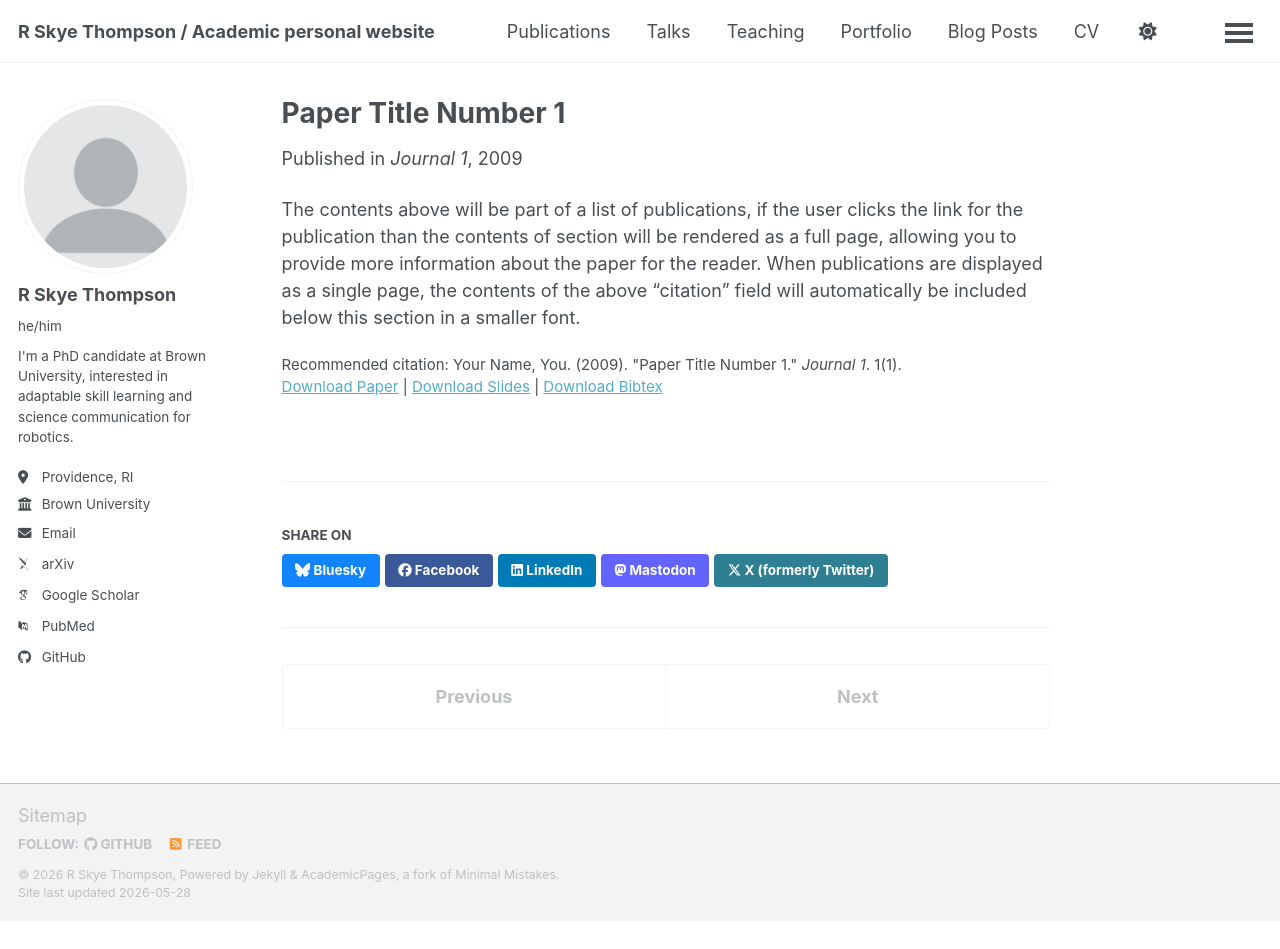
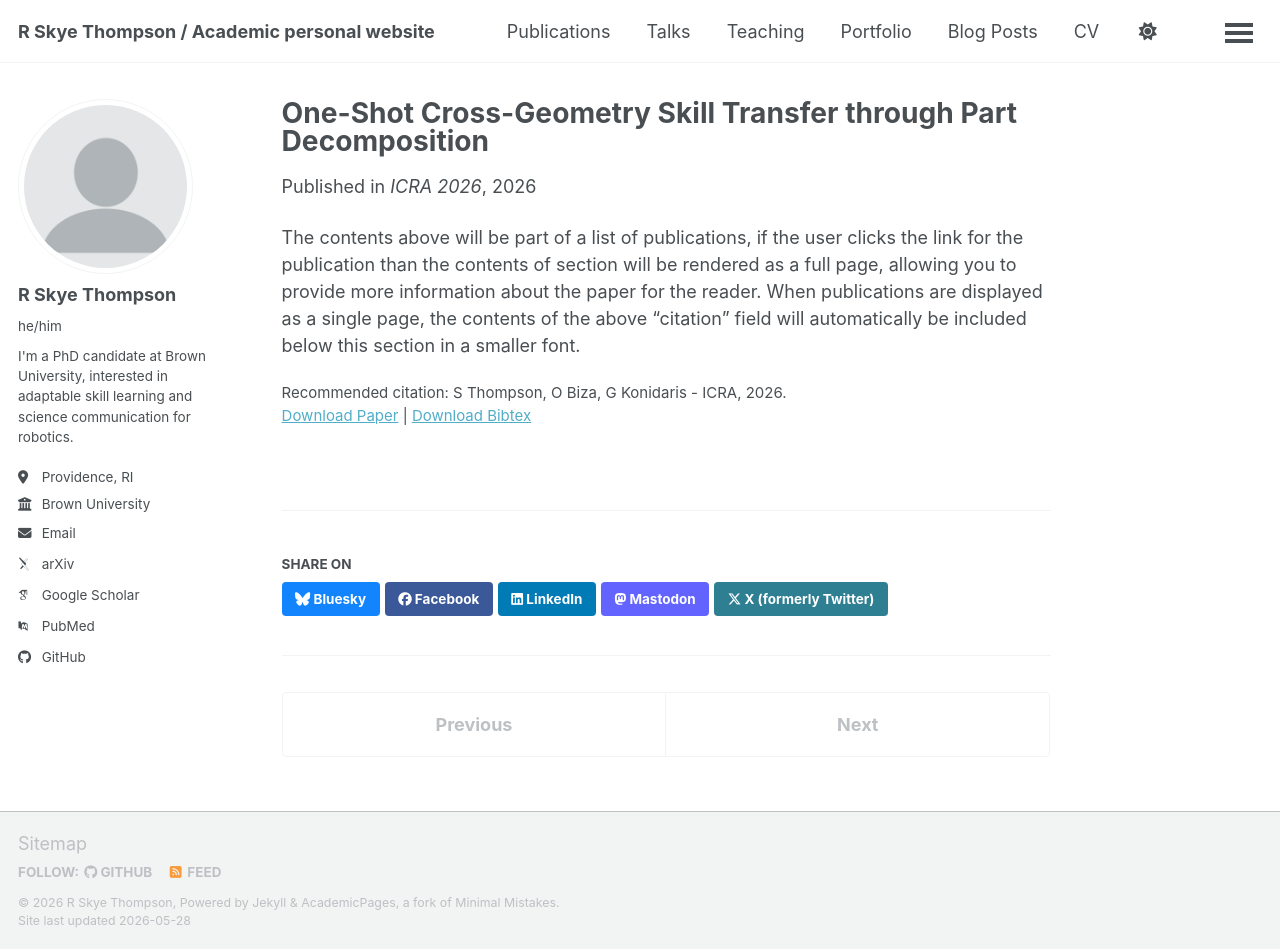
Before and after one commit to rthomp17/rthomp17.github.io, a Jekyll site: the page built from _publications/2009-10-01-paper-title-number-1.md, in a window 1280 px wide and 949 px high. Built offline with Jekyll 4.4.1, drawn with Linux system fonts in a browser that asks for light colours; some web fonts are replaced; a script bundle is joined from its source files by our own code; library files that are not in the unit come from our copies.

Commit message:
update pubs

```diff
--- a/_publications/2009-10-01-paper-title-number-1.md
+++ b/_publications/2009-10-01-paper-title-number-1.md
@@ -1,14 +1,13 @@
 ---
-title: "Paper Title Number 1"
+title: "One-Shot Cross-Geometry Skill Transfer through Part Decomposition"
 collection: publications
 category: manuscripts
-permalink: /publication/2009-10-01-paper-title-number-1
-excerpt: 'This paper is about the number 1. The number 2 is left for future work.'
-date: 2009-10-01
-venue: 'Journal 1'
-slidesurl: 'https://academicpages.github.io/files/slides1.pdf'
-paperurl: 'https://academicpages.github.io/files/paper1.pdf'
-bibtexurl: 'https://academicpages.github.io/files/bibtex1.bib'
-citation: 'Your Name, You. (2009). &quot;Paper Title Number 1.&quot; <i>Journal 1</i>. 1(1).'
+permalink: /publication/2026-04-16-One-Shot-Cross-Geometry-Skill-Transfer
+excerpt: 'Learning semantically decomposed models to build robot manipulation skills that generalize.'
+date: 2026-04-16
+venue: 'ICRA 2026'
+paperurl: '[https://rthomp17.github.io/partwarping.github.io/](https://rthomp17.github.io/partwarping.github.io/)'
+bibtexurl: '[https://arxiv.org/abs/2604.15455](https://arxiv.org/abs/2604.15455)'
+citation: 'S Thompson, O Biza, G Konidaris - ICRA, 2026.'
 ---
 The contents above will be part of a list of publications, if the user clicks the link for the publication than the contents of section will be rendered as a full page, allowing you to provide more information about the paper for the reader. When publications are displayed as a single page, the contents of the above "citation" field will automatically be included below this section in a smaller font.
```
